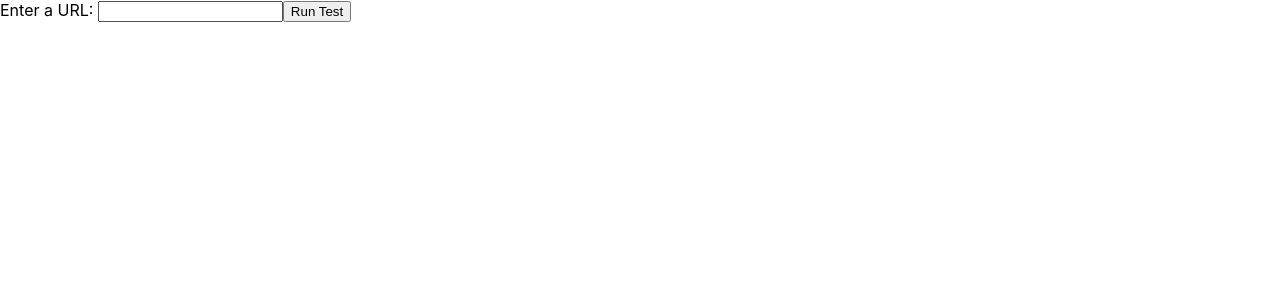
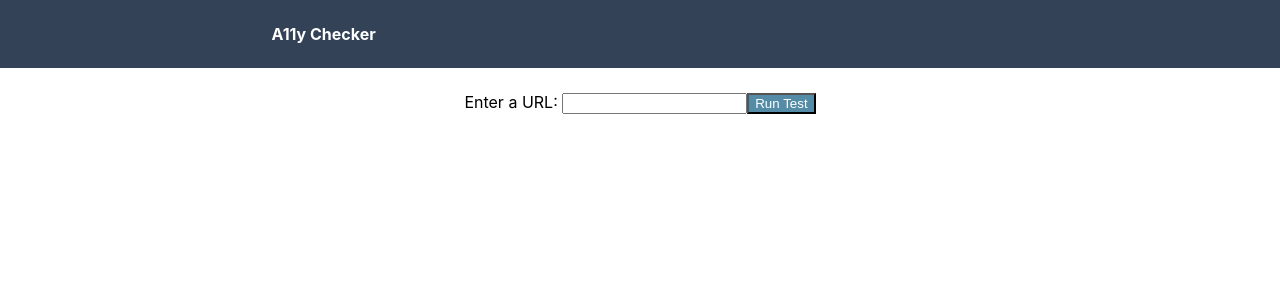
Before and after one commit to dianajohnson13/a11y-app, a React (Create React App) app in the folder client/: page / in a window 1280 px wide. Shown: the top 300 px of the page. Built offline with nearby package versions, Linux system fonts and the light colour scheme; the HTML template or start-up script is replaced by a standard one.

Commit message:
Add some initial styling

```diff
--- a/client/src/App.css
+++ b/client/src/App.css
@@ -0,0 +1,59 @@
+.App {
+    --primary-color: #334257;
+    --secondary-color: #476072;
+    --tertiary-color: #548CA8;
+    --code-snippet-bg: #EEEEEE;
+}
+
+header {
+    background-color: var(--primary-color);
+    color: white;
+}
+
+.header-content {
+    max-width: 737px;
+    margin: auto;
+    padding: 1.5rem;
+}
+
+main {
+    max-width: 737px;
+    margin: auto;
+    padding: 1.5rem;
+}
+
+.search-container {
+    width: fit-content;
+    margin: auto;
+}
+
+.issue {
+    border: 1px solid var(--primary-color);
+    border-radius: 6px;
+    margin: 2rem 1rem;
+}
+
+.issue-message {
+    padding: 1rem 1.5rem;
+}
+
+.issue-content {
+    padding: 1rem 1.5rem;
+    background: var(--code-snippet-bg);
+    margin: 1rem 1rem 2rem;
+    border-radius: inherit;
+}
+
+.issue-code {
+    background-color: var(--primary-color);
+    color: white;
+    padding: 1em 1.5rem;
+    border-radius: 0 0 6px 6px;
+    margin: 0;
+    font-size: small;
+}
+
+.primary-btn {
+    background-color: var(--tertiary-color);
+    color: white;
+}
--- a/client/src/App.tsx
+++ b/client/src/App.tsx
@@ -49,15 +49,19 @@ let [ loading, setLoading ] = useState<boolean>(false);
 
   return (
     <div className="App">
-      <header className="App-header">
+      <header>
+        {/* logo placeholder */}
+        <div className='header-content'>
+          <strong>A11y Checker</strong>
+        </div>
       </header>
       <main>
-        <form onSubmit={handleSubmit}>
+        <form className='search-container' onSubmit={handleSubmit}>
           <label htmlFor="urlInput">
             {"Enter a URL: "}
             <input id="urlInput" />
           </label>
-          <button type="submit">Run Test</button>
+          <button className='primary-btn' type="submit">Run Test</button>
         </form>
         {loading && <div>Loading...</div>}
 
@@ -66,10 +70,10 @@ let [ loading, setLoading ] = useState<boolean>(false);
           <div>
               {data.results.issues.map((issue: ResultIssue, idx: number) => {
                 return (
-                  <div key={idx}>
-                    <p>{issue.message}</p>
-                    <p>{issue.context}</p>
-                    <p>{issue.code}</p>
+                  <div className='issue' key={idx}>
+                    <p className='issue-message'>{issue.message}</p>
+                    <p className='issue-content'><code>{issue.context}</code></p>
+                    <p className='issue-code'>{issue.code}</p>
                   </div>
                 )
               })}
```
